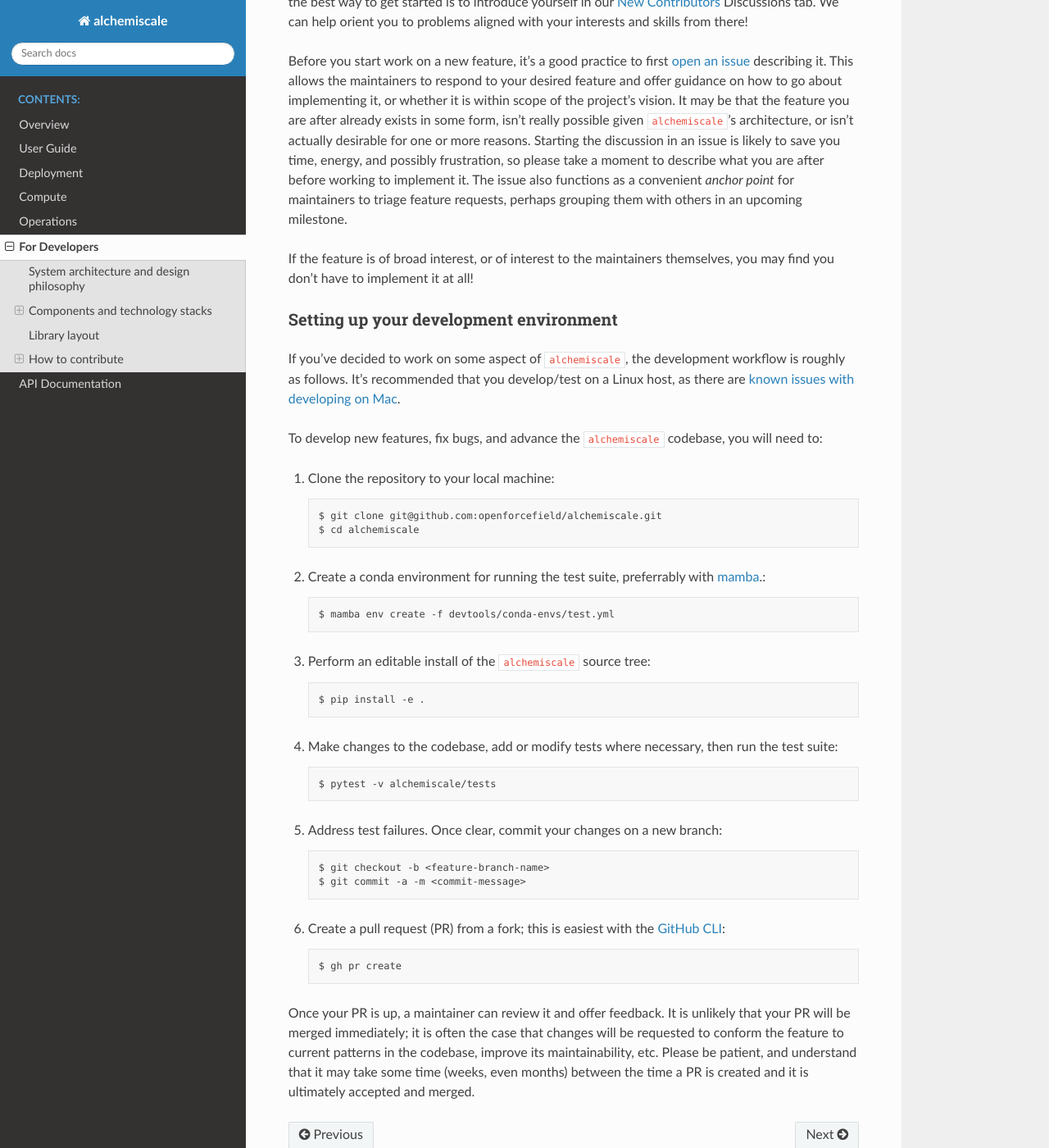
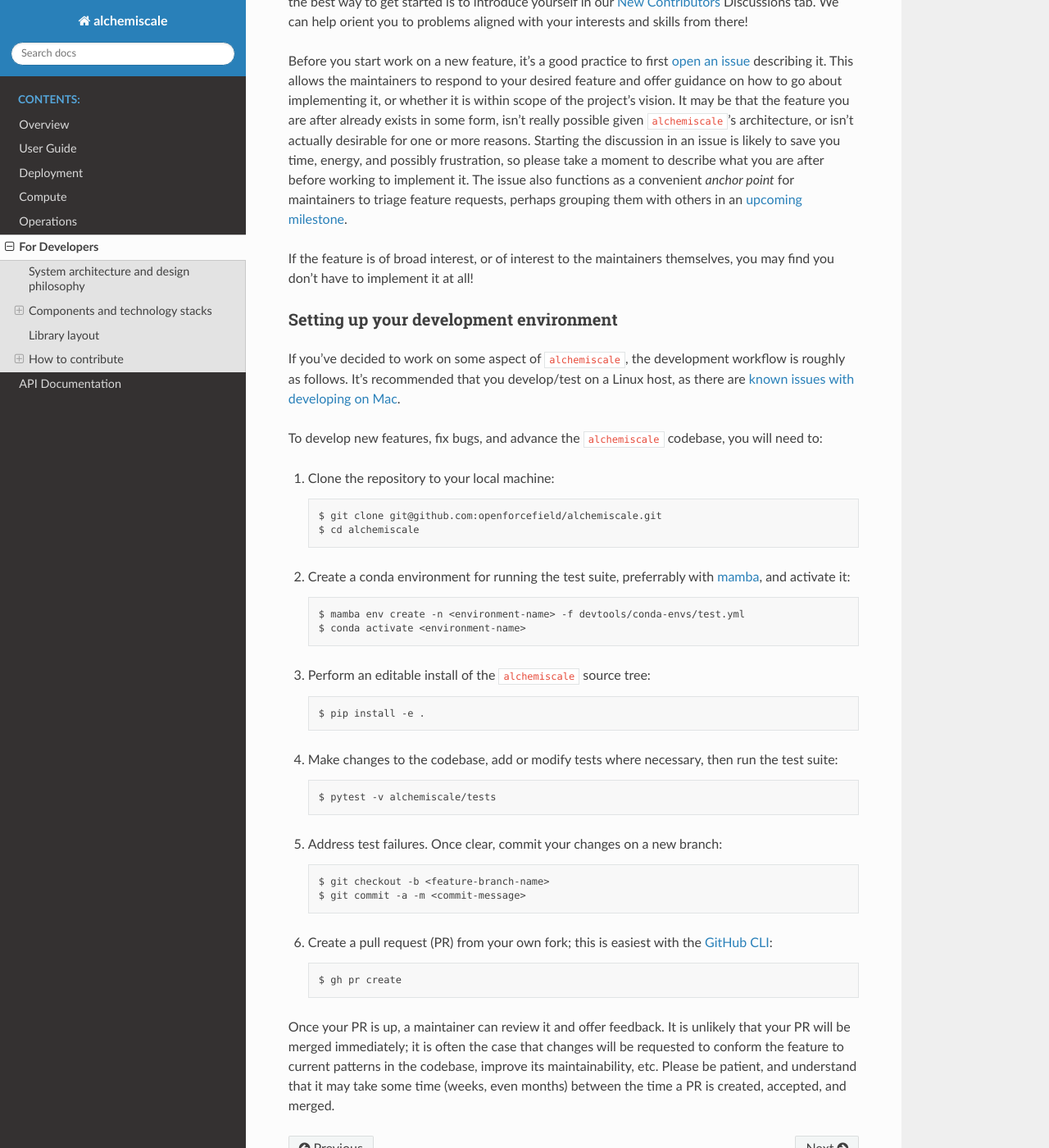
Before and after one commit to OpenFreeEnergy/alchemiscale, a Sphinx documentation site: the page built from docs/development.rst, in a window 1280 px wide and 1400 px high, scrolled down 5277 px. Shown: the whole window at 82% size. Built offline with Sphinx 7.4.7 and the Read the Docs theme 2.0.0, drawn with Linux system fonts in a browser that asks for light colours.

Commit message:
Readability fixes to dev docs

```diff
--- a/docs/development.rst
+++ b/docs/development.rst
@@ -258,9 +262,10 @@
     $ git clone git@github.com:openforcefield/alchemiscale.git
     $ cd alchemiscale
 
-2. Create a conda environment for running the test suite, preferrably with `mamba`_.::
+2. Create a conda environment for running the test suite, preferrably with `mamba`_, and activate it::
 
-    $ mamba env create -f devtools/conda-envs/test.yml
+    $ mamba env create -n <environment-name> -f devtools/conda-envs/test.yml
+    $ conda activate <environment-name>
 
 3. Perform an editable install of the ``alchemiscale`` source tree::
 
@@ -275,18 +280,15 @@
     $ git checkout -b <feature-branch-name>
     $ git commit -a -m <commit-message>
 
-6. Create a pull request (PR) from a fork; this is easiest with the `GitHub CLI`_::
+6. Create a pull request (PR) from your own fork; this is easiest with the `GitHub CLI`_::
 
     $ gh pr create
 
 Once your PR is up, a maintainer can review it and offer feedback.
 It is unlikely that your PR will be merged immediately; it is often the case that changes will be requested to conform the feature to current patterns in the codebase, improve its maintainability, etc.
-Please be patient, and understand that it may take some time (weeks, even months) between the time a PR is created and it is ultimately accepted and merged.
+Please be patient, and understand that it may take some time (weeks, even months) between the time a PR is created, accepted, and merged.
 
 
-.. _developed openly on GitHub: https://github.com/openforcefield/alchemiscale
-.. _New Contributors: https://github.com/openforcefield/alchemiscale/discussions/categories/new-contributors
 .. _mamba: https://github.com/conda-forge/miniforge#mambaforge
 .. _known issues with developing on Mac: https://github.com/openforcefield/alchemiscale/issues/92
 .. _GitHub CLI: https://cli.github.com/
-.. _open an issue: https://github.com/openforcefield/alchemiscale/issues
```
Also changed, not shown: other parts of docs/development.rst (+5 -1 lines).
